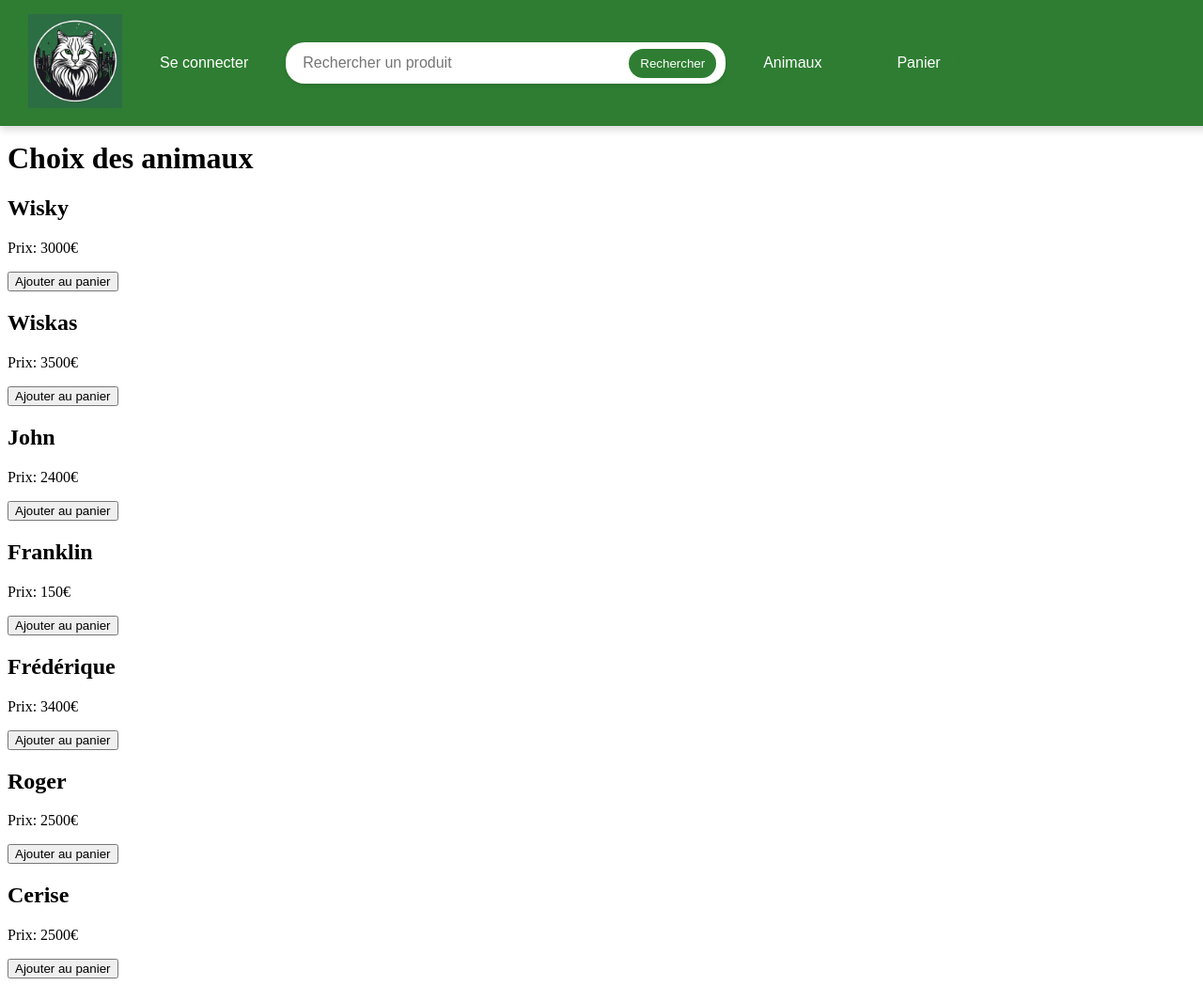
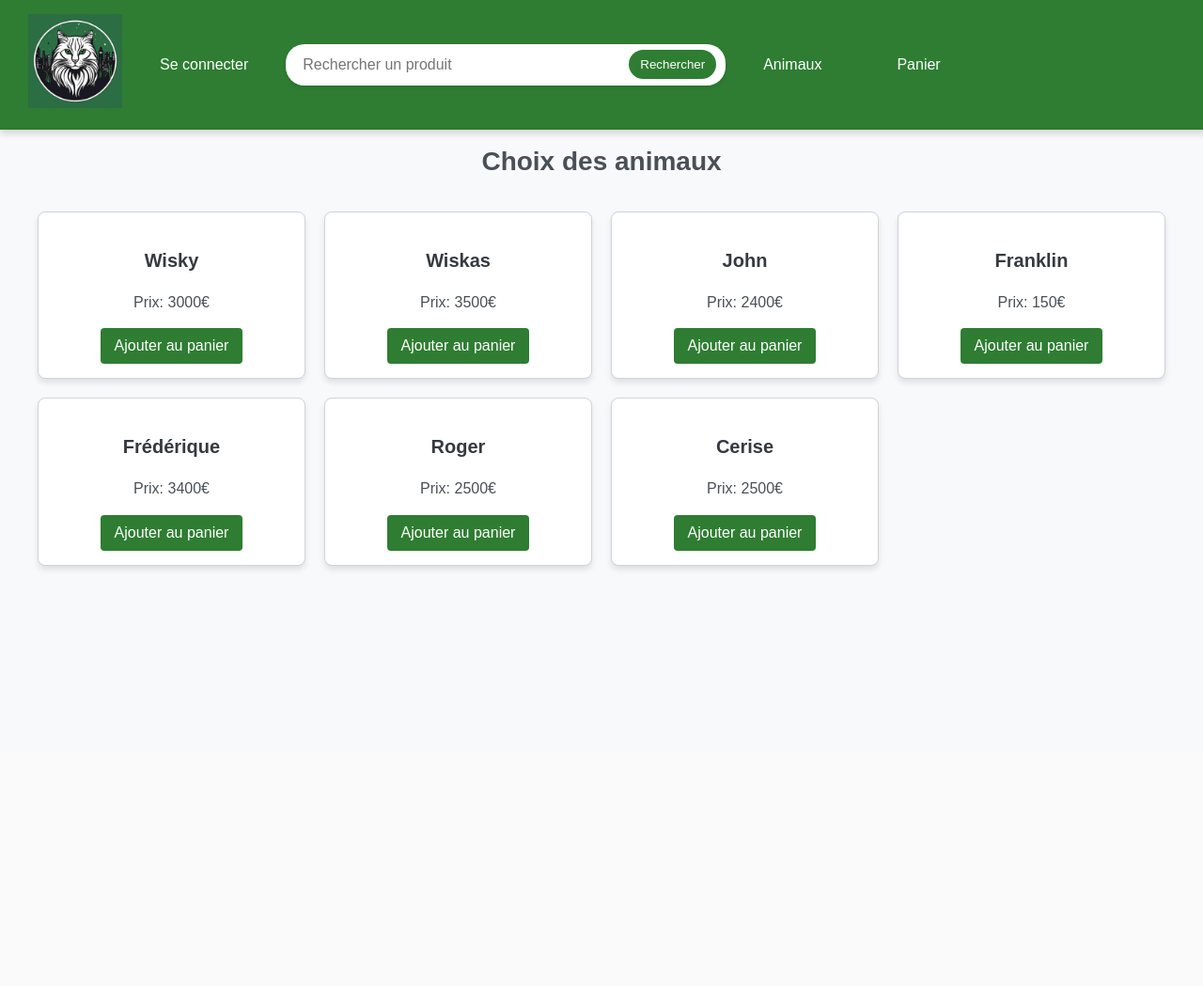
Before and after one commit to luccsz95/e-commerce-projet, a PHP site: page /BTS-project/store.php in a window 1280 px wide. Shown: the whole page at 94% size. After the commit the page ends 607 px from the top, so only its background shows below. Run offline with PHP 8.4, Linux system fonts and the light colour scheme; data comes from the database, SQL or seed files in the repository.

Commit message:
stripe fonctionnel et changement de css

```diff
--- a/store.php
+++ b/store.php
@@ -25,6 +25,7 @@
         <meta name="viewport"
               content="width=device-width, user-scalable=no, initial-scale=1.0, maximum-scale=1.0, minimum-scale=1.0">
         <meta http-equiv="X-UA-Compatible" content="ie=edge">
+        <link rel="stylesheet" href="style/store.css">
         <title>Store</title>
     </head>
     <body>
--- /dev/null
+++ b/style/store.css
@@ -0,0 +1,97 @@
+/* Styles généraux */
+body {
+    font-family: Arial, sans-serif;
+    line-height: 1.6;
+    margin: 0;
+    padding: 0;
+    background-color: #f8f9fa;
+    color: #343a40;
+}
+
+h1, h2 {
+    color: #343a40;
+    text-align: center;
+    margin: 20px 0;
+}
+
+a {
+    text-decoration: none;
+    color: #007bff;
+}
+
+a:hover {
+    text-decoration: underline;
+}
+
+/* Titre de la page */
+.store-title {
+    margin: 20px auto;
+    font-size: 28px;
+    text-align: center;
+    color: #495057;
+}
+
+/* Section des produits */
+.products {
+    display: grid;
+    grid-template-columns: repeat(auto-fit, minmax(250px, 1fr));
+    gap: 20px;
+    max-width: 1200px;
+    margin: 20px auto;
+    padding: 10px;
+}
+
+/* Carte produit */
+.product {
+    background-color: #ffffff;
+    border: 1px solid #ced4da;
+    border-radius: 8px;
+    box-shadow: 0 4px 6px rgba(0, 0, 0, 0.1);
+    padding: 15px;
+    text-align: center;
+    transition: transform 0.3s ease, box-shadow 0.3s ease;
+}
+
+.product h2 {
+    font-size: 20px;
+    color: #343a40;
+    margin-bottom: 10px;
+}
+
+.product p {
+    font-size: 16px;
+    color: #495057;
+    margin-bottom: 15px;
+}
+
+.product button {
+    background-color: #2E7D32;
+    color: #ffffff;
+    border: none;
+    padding: 10px 15px;
+    border-radius: 4px;
+    cursor: pointer;
+    font-size: 16px;
+    transition: background-color 0.3s ease;
+}
+
+.product button:hover {
+    background-color: #255d27;
+}
+
+/* Animation sur hover de la carte produit */
+.product:hover {
+    transform: translateY(-5px);
+    box-shadow: 0 6px 10px rgba(0, 0, 0, 0.15);
+}
+
+/* Responsive */
+@media (max-width: 768px) {
+    .products {
+        grid-template-columns: 1fr;
+    }
+
+    .product {
+        margin: 0 auto;
+    }
+}
```
Also changed, not shown: cart.php (+13 -10 lines), checkout.php (+37 -3 lines), style/cart.css (added, +153 -0 lines), style/checkout.css (added, +88 -0 lines).
